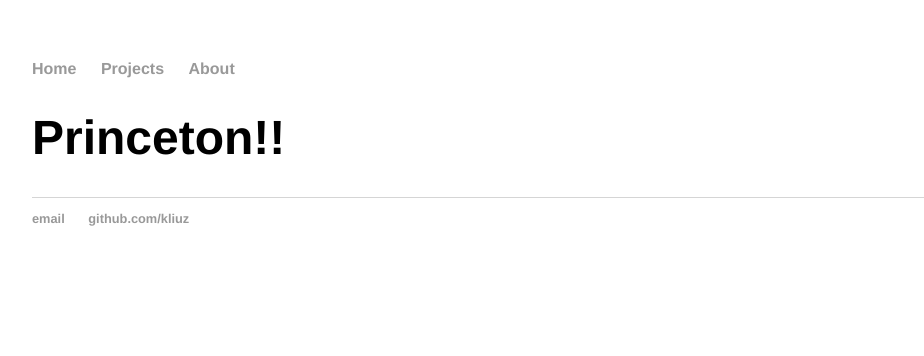
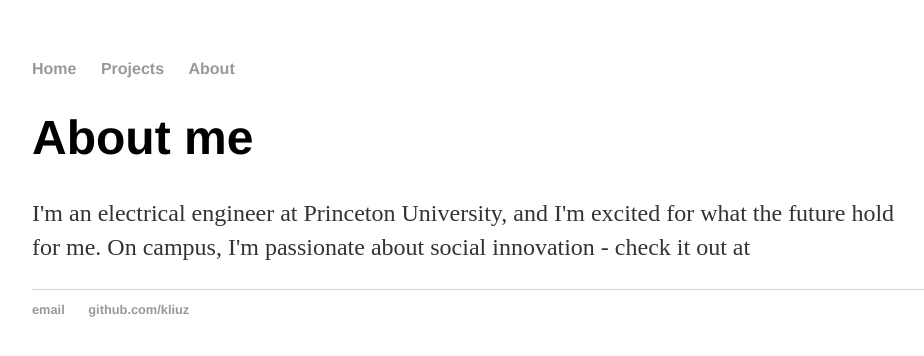
Before and after one commit to kliuz/kliuz.github.io, a Jekyll site: the page built from about/index.html, in a window 1280 px wide. Shown: the top 356 px of the page, without its empty margins (160-1084 px from the left). Built offline with Jekyll 4.4.1, drawn with Linux system fonts in a browser that asks for light colours.

Commit message:
more textx

```diff
--- a/about/index.html
+++ b/about/index.html
@@ -4,5 +4,6 @@ layout: default
 title: About Kevin
 ---
 <div class="blurb">
-	<h1>Princeton!!</h1>
+	<h1>About me</h1>
+	<p>I'm an electrical engineer at Princeton University, and I'm excited for what the future hold for me. On campus, I'm passionate about social innovation - check it out at</p>
 </div><!-- /.blurb -->
--- a/index.html
+++ b/index.html
@@ -5,5 +5,5 @@ title: Home
 ---
 <div class="blurb">
 	<h1>Hi there, I'm Kevin Liu!</h1>
-	<p>blah blah</p>
+	<p>This is a very basic site right now, but bear with me as I learn how to use Jekyll and Bootstrap to make my site aesthetically pleasing.</p>
 </div><!-- /.blurb -->
```
